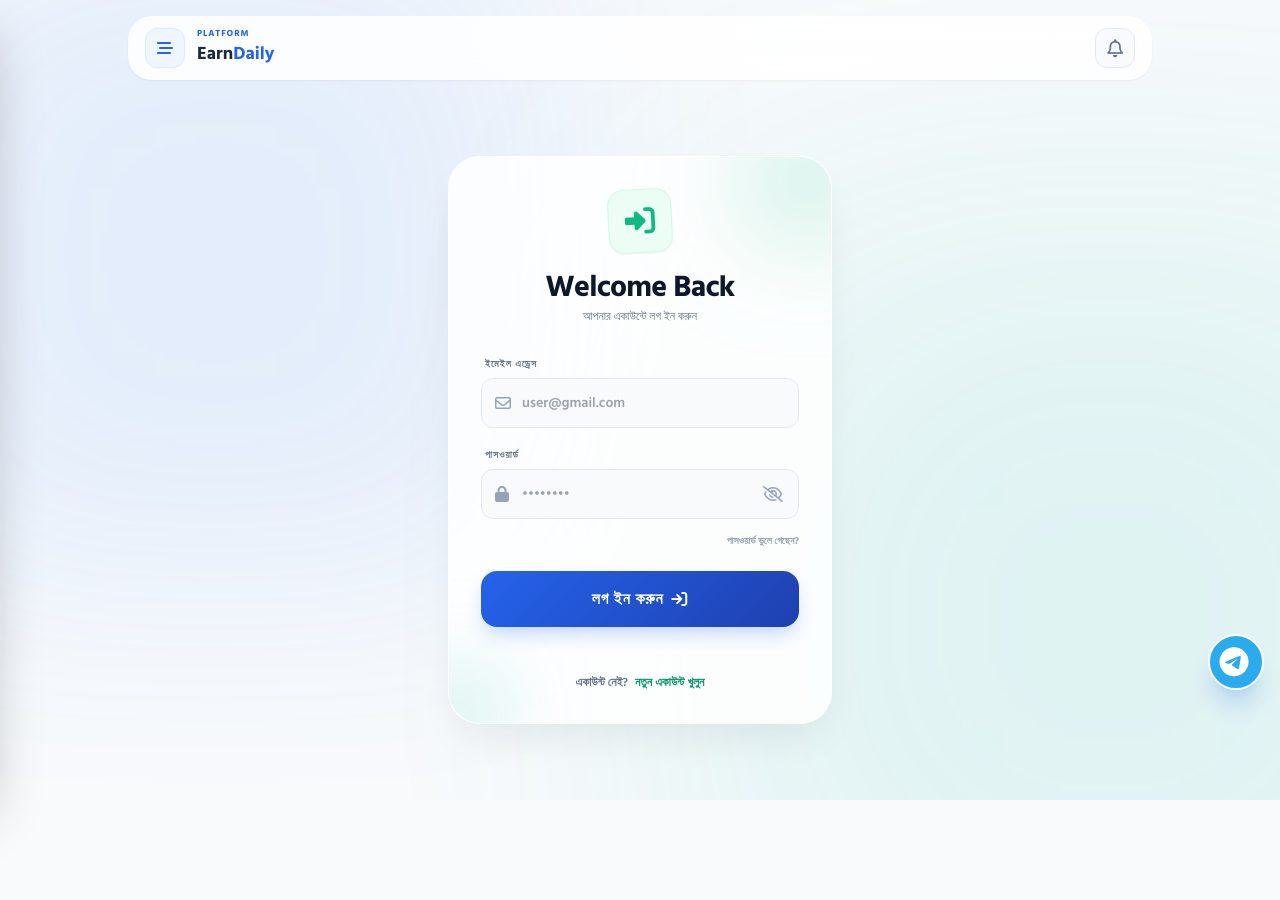
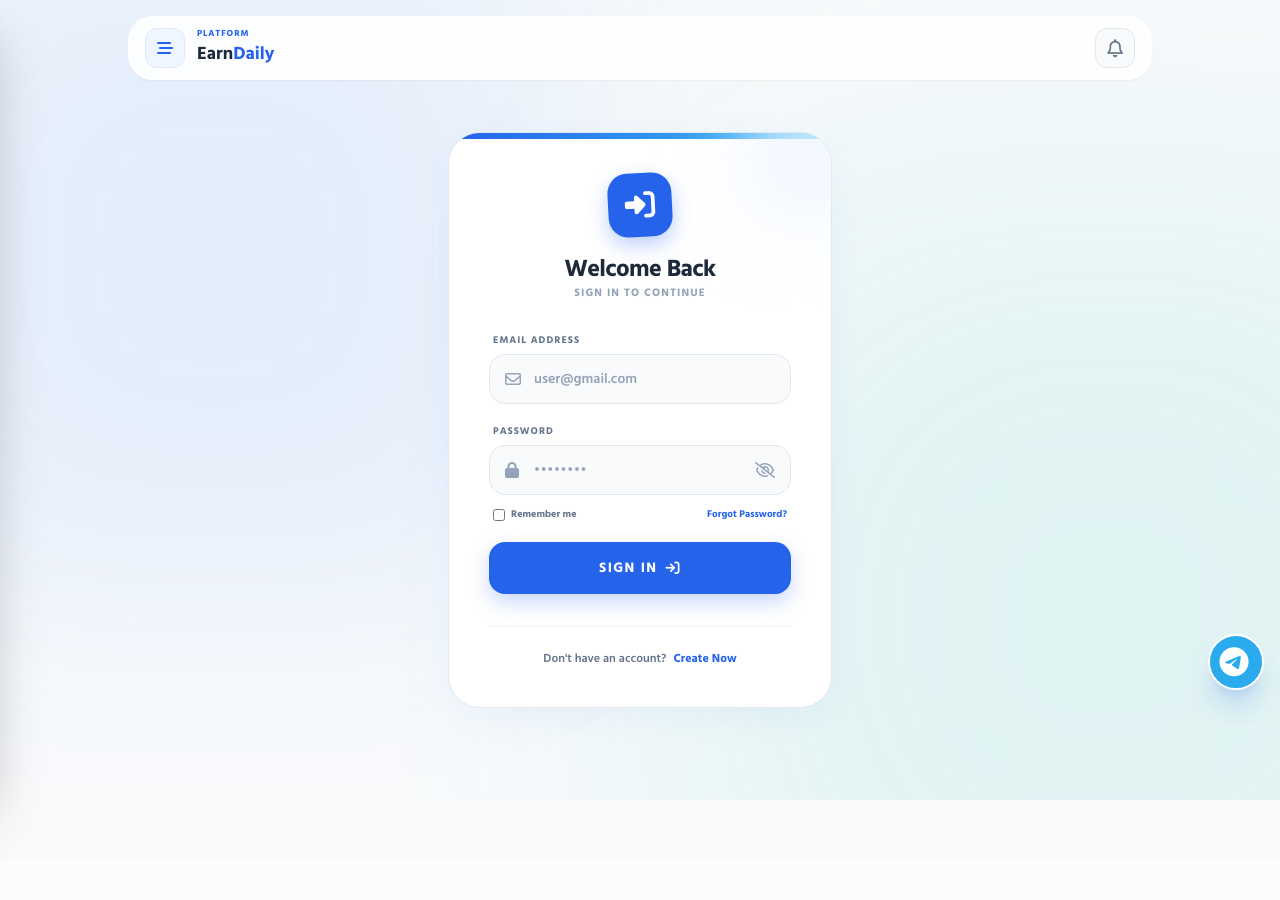
Before and after one commit to hoingut/oayrbackup, a Flask app: page /login in a window 1280 px wide. After the commit the page ends 812 px from the top, so only its background shows below. Run offline with Flask 3, Linux system fonts and the light colour scheme; data that the repository does not hold is empty; parts of the project's set-up code (start-up, migrations or seed data) failed here and were passed over; some libraries are stand-ins or nearby versions.

Commit message:
Update login.html

```diff
--- a/templates/login.html
+++ b/templates/login.html
@@ -3,87 +3,109 @@
 {% block content %}
 
 <style>
+    /* Smooth Slide-up Entry */
     .fade-up { animation: fadeUp 0.6s cubic-bezier(0.16, 1, 0.3, 1) forwards; opacity: 0; transform: translateY(20px); }
     @keyframes fadeUp { to { opacity: 1; transform: translateY(0); } }
 
-    .glass-card-auth {
-        background: rgba(255, 255, 255, 0.85);
-        backdrop-filter: blur(24px);
-        -webkit-backdrop-filter: blur(24px);
-        border: 1px solid rgba(255, 255, 255, 0.8);
-        box-shadow: 0 20px 40px -10px rgba(15, 23, 42, 0.08);
+    /* Modern Premium Card */
+    .premium-auth-card {
+        background: #ffffff;
+        border: 1px solid #E2E8F0;
+        border-radius: 32px;
+        box-shadow: 0 10px 40px -10px rgba(37, 99, 235, 0.08);
+        position: relative;
+        overflow: hidden;
+    }
+
+    /* Clean Input Fields */
+    .auth-input {
+        background: #F8FAFC;
+        border: 1.5px solid #E2E8F0;
+        transition: all 0.3s cubic-bezier(0.4, 0, 0.2, 1);
+    }
+    .auth-input:focus {
+        background: #FFFFFF;
+        border-color: #2563EB;
+        box-shadow: 0 0 0 4px rgba(37, 99, 235, 0.1);
+        outline: none;
     }
 </style>
 
-<div class="flex items-center justify-center min-h-[85vh] py-6 fade-up">
+<div class="flex items-center justify-center min-h-[80vh] py-6 fade-up">
 
-    <div class="glass-card-auth w-full max-w-sm p-8 rounded-[32px] relative overflow-hidden">
+    <div class="premium-auth-card w-full max-w-sm p-8 sm:p-10">
 
-        <!-- Decorative Background Blurs -->
-        <div class="absolute top-0 right-0 w-32 h-32 bg-emerald-500 rounded-full mix-blend-multiply filter blur-[50px] opacity-20 -mr-10 -mt-10"></div>
-        <div class="absolute bottom-0 left-0 w-24 h-24 bg-teal-500 rounded-full mix-blend-multiply filter blur-[40px] opacity-20 -ml-10 -mb-10"></div>
+        <!-- Subtle Top Border Accent -->
+        <div class="absolute top-0 left-0 w-full h-1.5 bg-gradient-to-r from-blue-600 to-sky-400"></div>
+
+        <!-- Abstract Background Shape -->
+        <div class="absolute -right-10 -top-10 w-32 h-32 bg-blue-50 rounded-full blur-2xl pointer-events-none"></div>
 
         <!-- 1. Header -->
         <div class="text-center mb-8 relative z-10">
-            <div class="h-16 w-16 bg-emerald-50 text-emerald-500 rounded-2xl flex items-center justify-center text-3xl mx-auto mb-4 shadow-sm transform -rotate-3 border border-emerald-100">
+            <div class="h-16 w-16 bg-blue-600 text-white rounded-[20px] flex items-center justify-center text-3xl mx-auto mb-5 shadow-[0_8px_20px_rgba(37,99,235,0.3)] transform -rotate-3">
                 <i class="fa-solid fa-right-to-bracket"></i>
             </div>
-            <h2 class="text-3xl font-black text-slate-900 tracking-tight">Welcome Back</h2>
-            <p class="text-xs text-slate-500 font-medium mt-1">আপনার একাউন্টে লগ ইন করুন</p>
+            <h2 class="text-2xl font-black text-slate-800 tracking-tight leading-none mb-1">Welcome Back</h2>
+            <p class="text-[11px] font-bold text-slate-400 uppercase tracking-widest">Sign in to continue</p>
         </div>
 
         <!-- 2. Login Form -->
-        <form method="POST" action="/login" class="space-y-5 relative z-10">
+        <form method="POST" action="/login" class="space-y-5 relative z-10" id="loginForm" onsubmit="showLoading()">
 
             <!-- Email Input -->
             <div>
-                <label class="block text-[10px] font-black text-slate-500 mb-1.5 ml-1 uppercase tracking-widest">ইমেইল এড্রেস</label>
+                <label class="block text-[10px] font-black text-slate-500 mb-1.5 ml-1 uppercase tracking-widest">Email Address</label>
                 <div class="relative group">
-                    <div class="absolute inset-y-0 left-0 pl-3.5 flex items-center pointer-events-none">
-                        <i class="fa-regular fa-envelope text-slate-400 group-focus-within:text-emerald-500 transition"></i>
+                    <div class="absolute inset-y-0 left-0 pl-4 flex items-center pointer-events-none">
+                        <i class="fa-regular fa-envelope text-slate-400 group-focus-within:text-blue-600 transition-colors"></i>
                     </div>
                     <input type="email" name="email" required
-                           class="w-full pl-10 p-3.5 border border-slate-200 rounded-xl focus:outline-none focus:border-emerald-500 focus:ring-4 focus:ring-emerald-500/10 transition text-sm font-semibold text-slate-800 bg-slate-50 focus:bg-white"
+                           class="auth-input w-full pl-11 pr-4 py-3.5 rounded-[16px] text-sm font-semibold text-slate-800 placeholder-slate-400"
                            placeholder="user@gmail.com">
                 </div>
             </div>
 
             <!-- Password Input -->
             <div>
-                <label class="block text-[10px] font-black text-slate-500 mb-1.5 ml-1 uppercase tracking-widest">পাসওয়ার্ড</label>
+                <label class="block text-[10px] font-black text-slate-500 mb-1.5 ml-1 uppercase tracking-widest">Password</label>
                 <div class="relative group">
-                    <div class="absolute inset-y-0 left-0 pl-3.5 flex items-center pointer-events-none">
-                        <i class="fa-solid fa-lock text-slate-400 group-focus-within:text-emerald-500 transition"></i>
+                    <div class="absolute inset-y-0 left-0 pl-4 flex items-center pointer-events-none">
+                        <i class="fa-solid fa-lock text-slate-400 group-focus-within:text-blue-600 transition-colors"></i>
                     </div>
                     <input type="password" name="password" id="passwordInput" required
-                           class="w-full pl-10 pr-10 p-3.5 border border-slate-200 rounded-xl focus:outline-none focus:border-emerald-500 focus:ring-4 focus:ring-emerald-500/10 transition text-sm font-bold text-slate-800 bg-slate-50 focus:bg-white"
+                           class="auth-input w-full pl-11 pr-12 py-3.5 rounded-[16px] text-sm font-bold text-slate-800 tracking-wider placeholder-slate-400"
                            placeholder="••••••••">
 
                     <!-- Eye Icon (Toggle) -->
-                    <div class="absolute inset-y-0 right-0 pr-4 flex items-center cursor-pointer text-slate-400 hover:text-emerald-600 transition" onclick="togglePassword()">
+                    <div class="absolute inset-y-0 right-0 pr-4 flex items-center cursor-pointer text-slate-400 hover:text-blue-600 transition" onclick="togglePassword()">
                         <i id="eyeIcon" class="fa-regular fa-eye-slash"></i>
                     </div>
                 </div>
 
                 <!-- Forgot Password Link -->
-                <div class="text-right mt-2">
-                    <a href="https://wa.me/8801894577178" target="_blank" class="text-[10px] font-bold text-slate-400 hover:text-emerald-600 transition">পাসওয়ার্ড ভুলে গেছেন?</a>
+                <div class="flex justify-between items-center mt-3 px-1">
+                    <div class="flex items-center gap-1.5">
+                        <input type="checkbox" id="remember" class="accent-blue-600 h-3 w-3 cursor-pointer">
+                        <label for="remember" class="text-[10px] font-bold text-slate-500 cursor-pointer select-none">Remember me</label>
+                    </div>
+                    <a href="https://t.me/payrsrp" target="_blank" class="text-[10px] font-bold text-blue-600 hover:underline transition">Forgot Password?</a>
                 </div>
             </div>
 
             <!-- Submit Button -->
-            <button type="submit" class="btn-emerald w-full text-white py-4 rounded-xl font-black shadow-lg flex items-center justify-center gap-2 mt-6 uppercase tracking-wider">
-                <span>লগ ইন করুন</span>
+            <button type="submit" id="submitBtn" class="w-full bg-blue-600 text-white py-4 rounded-[16px] font-black text-sm uppercase tracking-widest shadow-[0_8px_20px_rgba(37,99,235,0.25)] hover:bg-blue-700 active:scale-[0.98] transition-all flex items-center justify-center gap-2 mt-4">
+                <span>Sign In</span>
                 <i class="fa-solid fa-arrow-right-to-bracket"></i>
             </button>
         </form>
 
         <!-- 3. Footer / Register Link -->
-        <div class="mt-8 text-center pt-4 relative z-10">
+        <div class="mt-8 pt-6 border-t border-slate-100 text-center relative z-10">
             <p class="text-xs font-semibold text-slate-500">
-                একাউন্ট নেই?
-                <a href="/register" class="text-emerald-600 font-black hover:underline ml-1">
-                    নতুন একাউন্ট খুলুন
+                Don't have an account?
+                <a href="/register" class="text-blue-600 font-black hover:underline ml-1">
+                    Create Now
                 </a>
             </p>
         </div>
@@ -91,8 +113,9 @@
     </div>
 </div>
 
-<!-- Password Toggle Script -->
+<!-- Scripts -->
 <script>
+    // Password Visibility Toggle
     function togglePassword() {
         const input = document.getElementById('passwordInput');
         const icon = document.getElementById('eyeIcon');
@@ -100,14 +123,25 @@
         if (input.type === "password") {
             input.type = "text";
             icon.classList.remove('fa-eye-slash');
-            icon.classList.add('fa-eye');
-            icon.classList.add('text-emerald-500');
+            icon.classList.add('fa-eye', 'text-blue-600');
         } else {
             input.type = "password";
-            icon.classList.remove('fa-eye');
+            icon.classList.remove('fa-eye', 'text-blue-600');
             icon.classList.add('fa-eye-slash');
-            icon.classList.remove('text-emerald-500');
         }
+    }
+
+    // Submit Loading State
+    function showLoading() {
+        const form = document.getElementById('loginForm');
+        if(form.checkValidity()) {
+            const btn = document.getElementById('submitBtn');
+            btn.disabled = true;
+            btn.innerHTML = '<i class="fa-solid fa-circle-notch fa-spin text-lg"></i> <span class="tracking-widest">Authenticating...</span>';
+            btn.classList.add('opacity-90', 'cursor-not-allowed');
+            return true;
+        }
+        return false;
     }
 </script>
 
```
